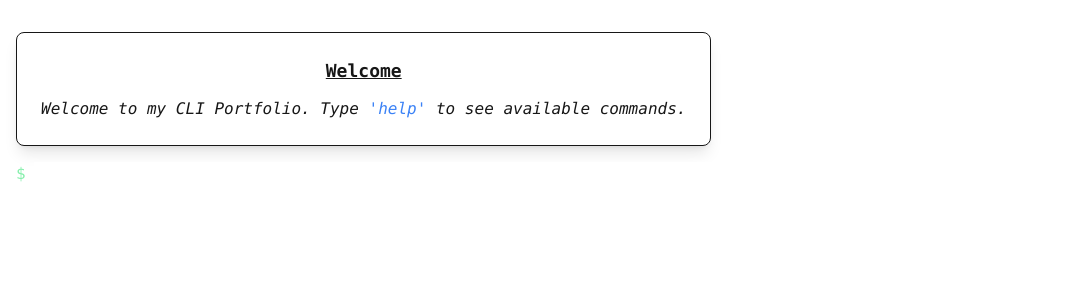
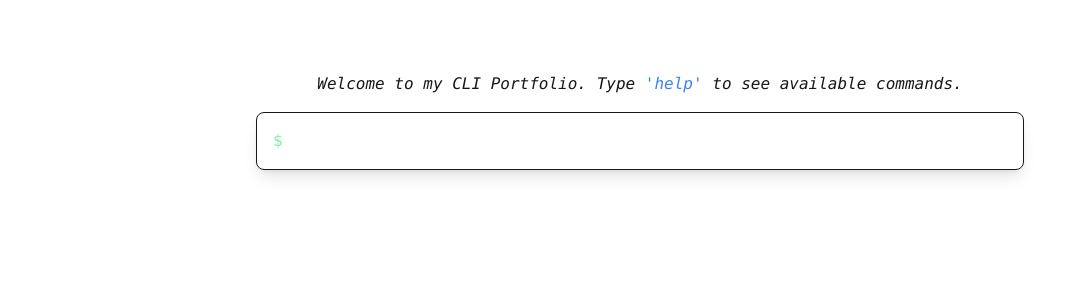
Before and after one commit to maurinw/nextjs-cli-portfolio, a Next.js app: page / in a window 1280 px wide. Shown: the top 300 px of the page, without its empty margins (0-1071 px from the left). Built offline with nearby package versions, Linux system fonts and the light colour scheme.

Commit message:
center positioning of cli and welcome message

```diff
--- a/app/components/DefaultFrame.tsx
+++ b/app/components/DefaultFrame.tsx
@@ -6,11 +6,11 @@ export default function DefaultFrame({
   children: React.ReactNode;
 }) {
   return (
-    <div className="p-6 border rounded-lg w-fit bg-[var(--background)] border-[var(--foreground)] mt-4 mb-4 shadow-lg">
-      <h2 className="text-lg font-bold underline mb-3 text-[var(--foreground)] text-center">
+    <div className="p-4 w-fit bg-[var(--background)] mt-2 mb-2">
+      <h2 className="text-lg font-bold underline mb-3 text-[var(--foreground)]">
         {title}
       </h2>
-      <div className="space-y-2">{children}</div>
+      <div className="space-y-1">{children}</div>
     </div>
   );
 }
--- a/app/components/Terminal.tsx
+++ b/app/components/Terminal.tsx
@@ -1,10 +1,10 @@
-"use client";
 import { useReducer, useRef, useEffect } from "react";
 import { commands } from "../commands/Commands";
+import { useTheme } from "../context/ThemeContext";
+import { ReactNode } from "react";
+
 import CommandInput from "../commands/CommandInput";
-import { useTheme } from "../context/ThemeContext";
-import Welcome from "../sections/Welcome";
-import { ReactNode } from "react";
+import Welcome from "./Welcome";
 
 type HistoryEntry = string | ReactNode;
 
@@ -42,7 +42,14 @@ export default function Terminal() {
 
     console.log("Received command:", commandKey);
 
-    dispatch({ type: "ADD_ENTRY", entry: `> ${input}` });
+    dispatch({
+      type: "ADD_ENTRY",
+      entry: (
+        <div>
+          <span className="text-green-300">{">"}</span> {input}
+        </div>
+      ),
+    });
 
     if (commandKey === "dark") {
       console.log("Switching theme to dark...");
@@ -74,11 +81,11 @@ export default function Terminal() {
   };
 
   return (
-    <div
-      className="h-screen bg-[var(--background)] text-[var(--foreground)] font-mono p-4 overflow-y-auto"
-      onClick={() => terminalEndRef.current?.scrollIntoView()}
-    >
-      <Welcome /> {/* ✅ Show the Fancy Welcome Message */}
+    <div className="h-screen bg-[var(--background)] text-[var(--foreground)] font-mono flex flex-col items-center">
+      <div className="w-full flex justify-center mt-8">
+        <Welcome />
+      </div>
+      <div className="w-full max-w-screen-md md:w-3/5 p-4 border border-[var(--foreground)] rounded-lg shadow-lg overflow-y-auto mt-4">
         {state.history.map((line, index) => (
           <div key={index} className="whitespace-pre-wrap">
             {line}
@@ -87,5 +94,6 @@ export default function Terminal() {
         <CommandInput onExecute={handleCommand} />
         <div ref={terminalEndRef} />
       </div>
+    </div>
   );
 }
--- a/app/sections/Welcome.tsx
+++ b/app/components/Welcome.tsx
@@ -1,13 +1,11 @@
-import DefaultFrame from "../components/DefaultFrame";
-
 export default function Welcome() {
   return (
-    <DefaultFrame title="Welcome">
-      <p className="text-[var(--foreground)] text-center italic">
+    <div className="w-full flex flex-col items-center mt-8">
+      <p className="text-[var(--foreground)] text-center italic mt-2">
         Welcome to my CLI Portfolio. Type{" "}
         <span className="text-blue-500 dark:text-yellow-400">'help'</span> to
         see available commands.
       </p>
-    </DefaultFrame>
+    </div>
   );
 }
--- a/app/sections/Help.tsx
+++ b/app/sections/Help.tsx
@@ -5,28 +5,28 @@ export default function Help() {
     <DefaultFrame title="Available Commands">
       <ul className="list-none space-y-2">
         <li>
-          <span className="font-semibold text-blue-500 dark:text-yellow-400">
-            help
-          </span>{" "}
-          - Lists all available commands
-        </li>
-        <li>
-          <span className="font-semibold text-blue-500 dark:text-yellow-400">
+          <span className="font-semibold text-red-500 dark:text-red-400">
             about
           </span>{" "}
           - Displays information about me
         </li>
         <li>
-          <span className="font-semibold text-blue-500 dark:text-yellow-400">
+          <span className="font-semibold text-red-500 dark:text-red-400">
             projects
           </span>{" "}
           - Lists my projects
         </li>
         <li>
-          <span className="font-semibold text-blue-500 dark:text-yellow-400">
+          <span className="font-semibold text-red-500 dark:text-red-400">
             contact
           </span>{" "}
           - Shows contact information
+        </li>
+        <li>
+          <span className="font-semibold text-blue-500 dark:text-yellow-400">
+            help
+          </span>{" "}
+          - Lists all available commands
         </li>
         <li>
           <span className="font-semibold text-blue-500 dark:text-yellow-400">
```
Lines whose indentation alone changed are shown as unchanged.
